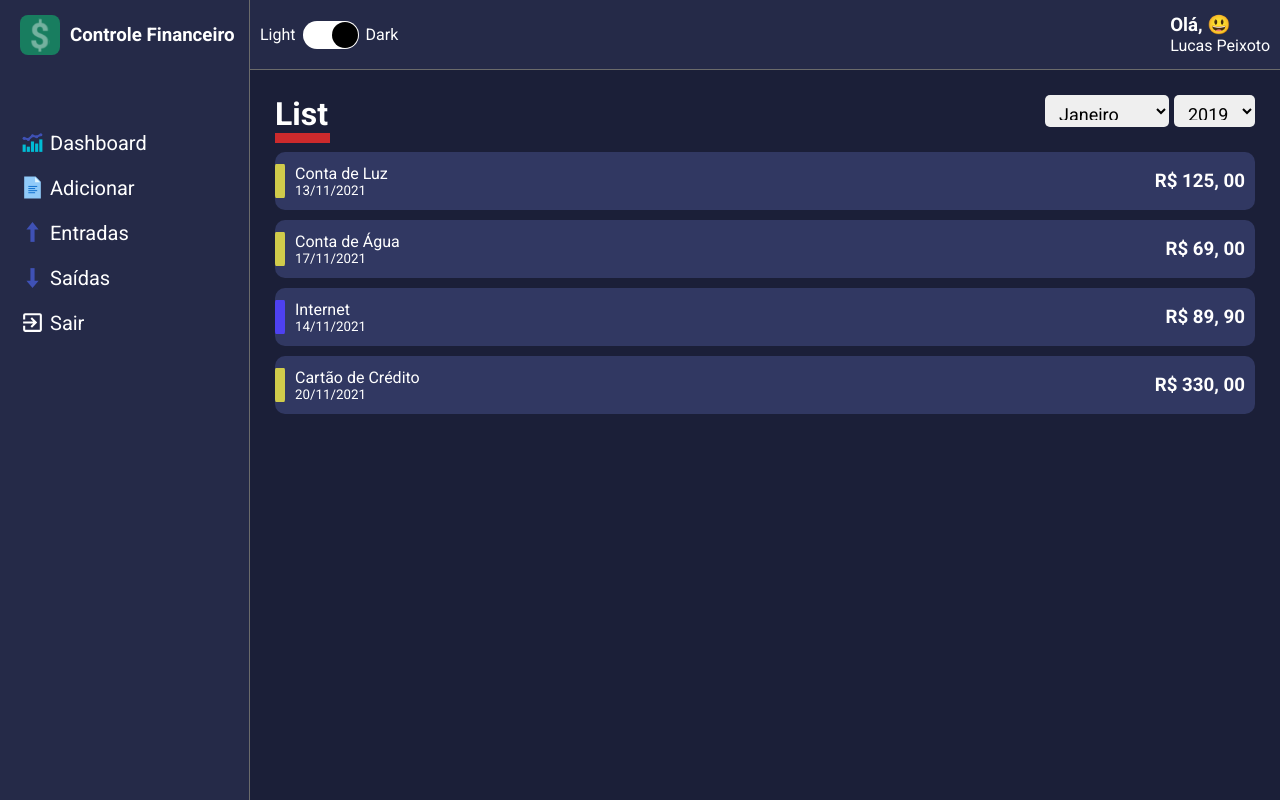
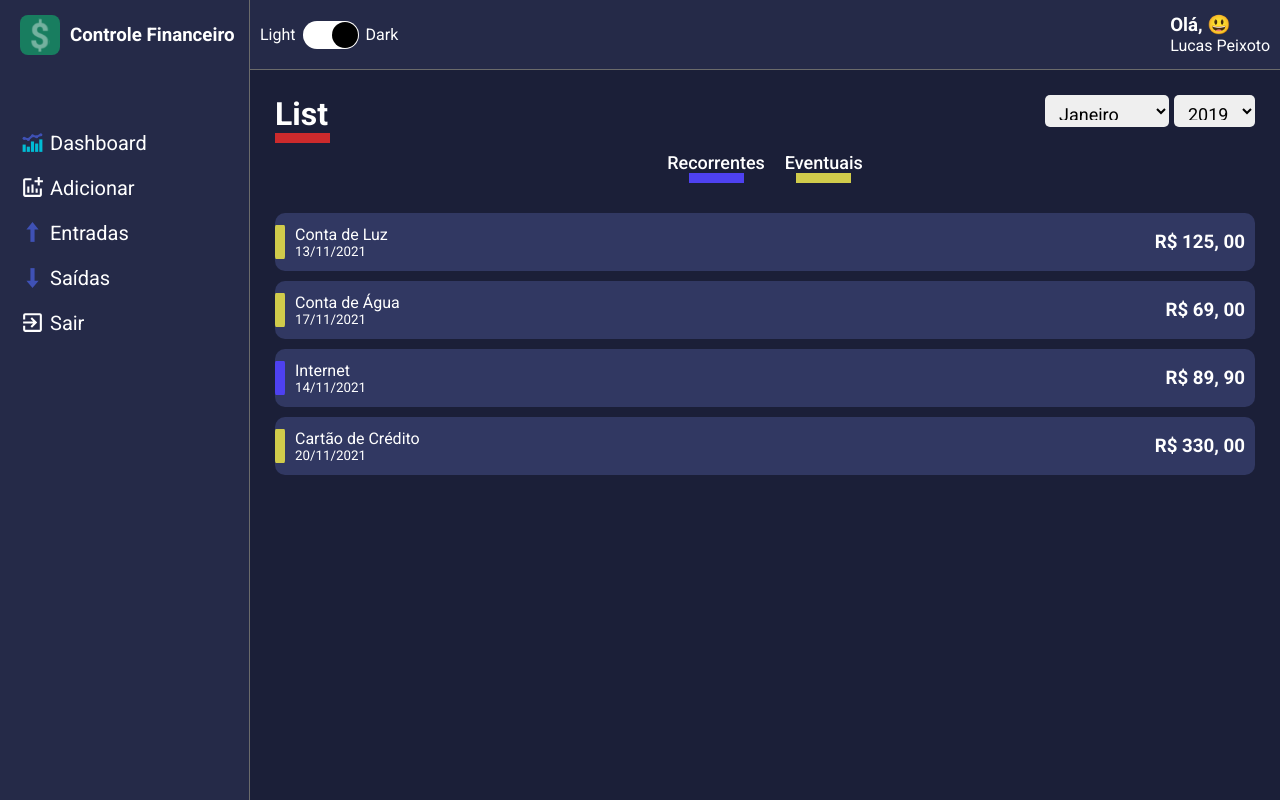
Before and after one commit to lucasspeixoto/money_balance, a React (Create React App) app: page / in a window 1280 px wide. Built offline with nearby package versions, Linux system fonts and the light colour scheme.

Commit message:
Inclusão dos botões de filtro para items recorrentes ou eventuais

```diff
--- a/package.json
+++ b/package.json
@@ -13,6 +13,7 @@
     "react": "^17.0.2",
     "react-dom": "^17.0.2",
     "react-icons": "^4.3.1",
+    "react-router-dom": "^6.0.2",
     "react-scripts": "4.0.3",
     "react-switch": "^6.0.0",
     "styled-components": "^5.3.3",
--- a/src/components/Aside/index.tsx
+++ b/src/components/Aside/index.tsx
@@ -1,6 +1,6 @@
 import React from 'react';
-import { FcComboChart, FcDocument, FcUp, FcDown } from 'react-icons/fc';
-import { MdExitToApp } from 'react-icons/md';
+import { FcComboChart, FcUp, FcDown } from 'react-icons/fc';
+import { MdExitToApp, MdAddchart } from 'react-icons/md';
 
 import {
 	Container,
@@ -28,7 +28,7 @@ export const Aside: React.FC = () => {
 				</MenuItemLink>
 
 				<MenuItemLink href='#'>
-					<FcDocument />
+					<MdAddchart />
 					Adicionar
 				</MenuItemLink>
 
--- a/src/pages/List/index.tsx
+++ b/src/pages/List/index.tsx
@@ -1,43 +1,51 @@
 import React from 'react';
 
-import { Container, Content } from './styles';
+import { Container, Content, Filters } from './styles';
 import ContentHeader from '../../components/ContentHeader';
 import SelectInput from '../../components/SelectInput/';
 import FinanceCardItem, {
 	IFinanceCardItemProps,
 } from '../../components/FinanceCardItem';
 
-interface ICardItem {}
+interface IMonths {
+	value: number;
+	label: string;
+}
+
+interface IYears {
+	value: number;
+	label: number;
+}
 
 const List: React.FC = () => {
-	const months = [
-		{ value: 'Janeiro', label: 'Janeiro' },
-		{ value: 'Fevereiro', label: 'Fevereiro' },
-		{ value: 'Março', label: 'Março' },
-		{ value: 'Abril', label: 'Abril' },
-		{ value: 'Maio', label: 'Maio' },
-		{ value: 'Junho', label: 'Junho' },
-		{ value: 'Julho', label: 'Julho' },
-		{ value: 'Agosto', label: 'Agosto' },
-		{ value: 'Setembro', label: 'Setembro' },
-		{ value: 'Outubro', label: 'Outubro' },
-		{ value: 'Novembro', label: 'Novembro' },
-		{ value: 'Dezembro', label: 'Dezembro' },
+	const months: IMonths[] = [
+		{ value: 1, label: 'Janeiro' },
+		{ value: 2, label: 'Fevereiro' },
+		{ value: 3, label: 'Março' },
+		{ value: 4, label: 'Abril' },
+		{ value: 5, label: 'Maio' },
+		{ value: 6, label: 'Junho' },
+		{ value: 7, label: 'Julho' },
+		{ value: 8, label: 'Agosto' },
+		{ value: 9, label: 'Setembro' },
+		{ value: 10, label: 'Outubro' },
+		{ value: 11, label: 'Novembro' },
+		{ value: 12, label: 'Dezembro' },
 	];
 
-	const years = [
-		{ value: '2019', label: '2019' },
-		{ value: '2020', label: '2020' },
-		{ value: '2021', label: '2021' },
-		{ value: '2022', label: '2022' },
-		{ value: '2023', label: '2023' },
-		{ value: '2024', label: '2024' },
-		{ value: '2025', label: '2025' },
-		{ value: '2026', label: '2026' },
-		{ value: '2027', label: '2027' },
-		{ value: '2028', label: '2028' },
-		{ value: '2029', label: '2029' },
-		{ value: '2030', label: '2030' },
+	const years: IYears[] = [
+		{ value: 2019, label: 2019 },
+		{ value: 2020, label: 2020 },
+		{ value: 2021, label: 2021 },
+		{ value: 2022, label: 2022 },
+		{ value: 2023, label: 2023 },
+		{ value: 2024, label: 2024 },
+		{ value: 2025, label: 2025 },
+		{ value: 2026, label: 2026 },
+		{ value: 2027, label: 2027 },
+		{ value: 2028, label: 2028 },
+		{ value: 2029, label: 2029 },
+		{ value: 2030, label: 2030 },
 	];
 
 	const items: IFinanceCardItemProps[] = [
@@ -67,14 +75,21 @@ const List: React.FC = () => {
 		},
 	];
 
-	console.log(items);
-
 	return (
 		<Container>
 			<ContentHeader title='List' lineColor='#CC2A2C'>
 				<SelectInput options={months} />
 				<SelectInput options={years} />
 			</ContentHeader>
+
+			<Filters>
+				<button className='tag-filter tag-filter-recurring' type='button'>
+					Recorrentes
+				</button>
+				<button className='tag-filter tag-filter-eventual' type='button'>
+					Eventuais
+				</button>
+			</Filters>
 
 			<Content>
 				{items.map(item => (
--- a/src/pages/List/styles.ts
+++ b/src/pages/List/styles.ts
@@ -11,5 +11,41 @@ export const Container = styled.div`
 	border-bottom: 1px solid ${props => props.theme.colors.grey}; */
 `;
 
+export const Content = styled.div``;
 
-export const Content = styled.div``
+export const Filters = styled.div`
+	width: 100%;
+	display: flex;
+	justify-content: center;
+	margin-bottom: 30px;
+
+	.tag-filter {
+		font-size: 18px;
+		font-weight: 500;
+		color: ${props => props.theme.colors.white};
+		background: none;
+
+		margin: 0 10px;
+
+		transition: opacity 0.3s;
+
+		&:hover {
+			opacity: 0.7;
+		}
+
+		&::after {
+			content: '';
+			display: block;
+			width: 55px;
+			margin: 0 auto;
+		}
+	}
+
+	.tag-filter-recurring::after {
+		border-bottom: 10px solid ${props => props.theme.colors.recurring};
+	}
+
+	.tag-filter-eventual::after {
+		border-bottom: 10px solid ${props => props.theme.colors.eventual};
+	}
+`;
```
Also changed, not shown: 1 other file (tests, documents, lock files or other folders).
